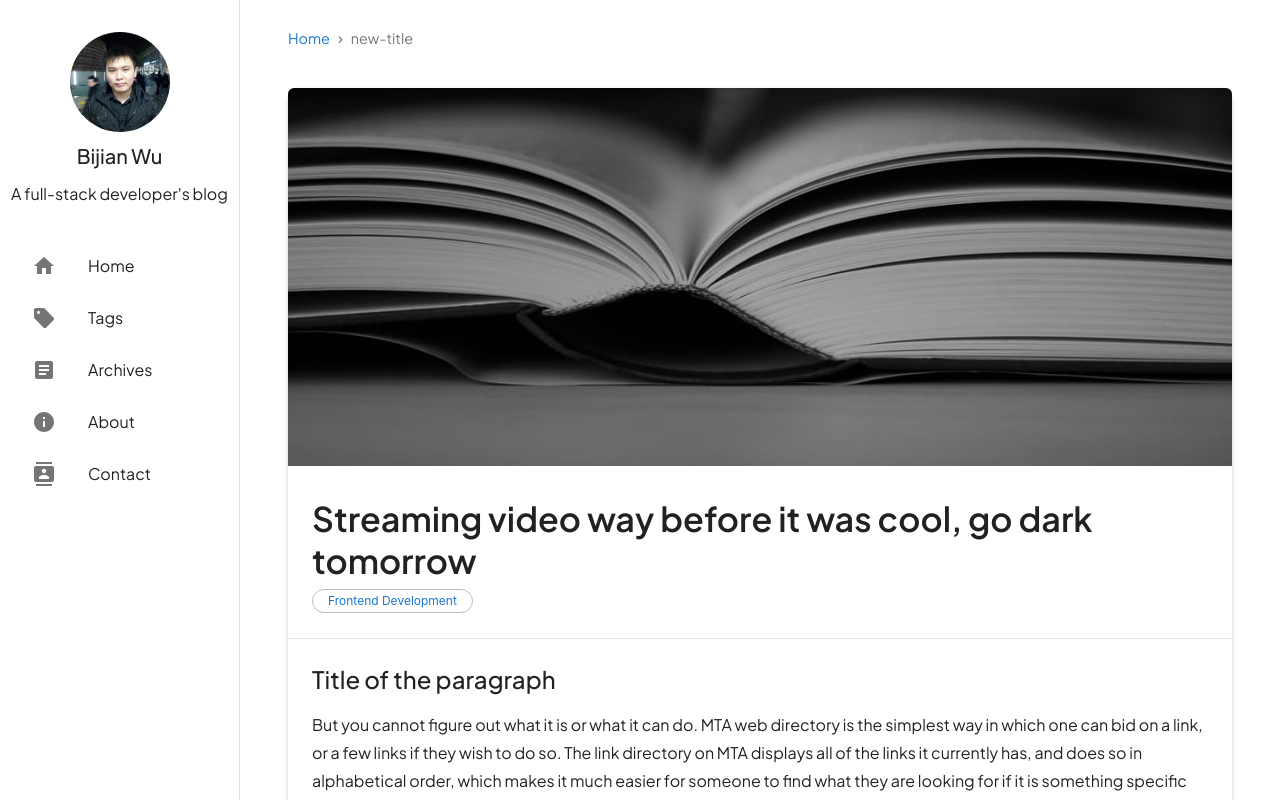
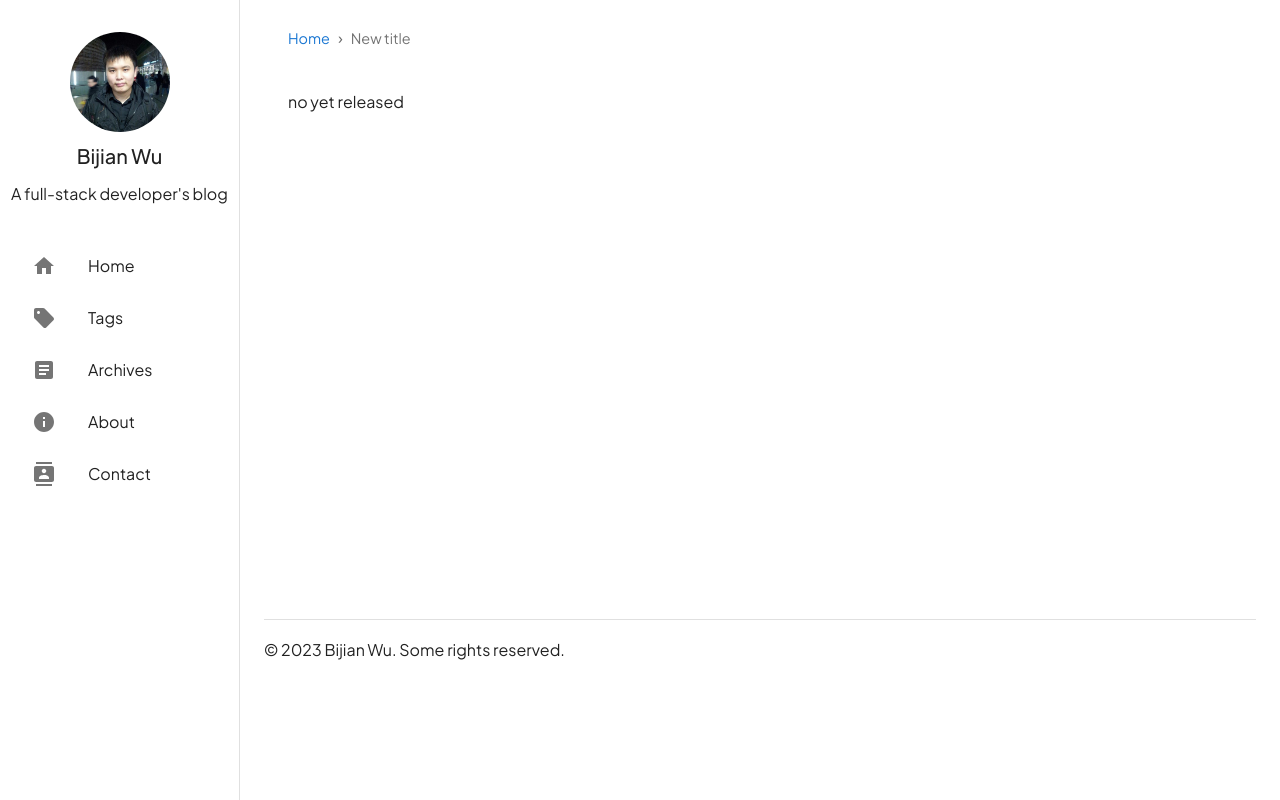
Before and after one commit to BijianWu/blog, a React (Create React App) app: page /posts/new-title in a window 1280 px wide. Shown: the top 800 px of the page. Built offline with nearby package versions, Linux system fonts and the light colour scheme.

Commit message:
initial blog mock up

```diff
--- a/src/App.jsx
+++ b/src/App.jsx
@@ -13,6 +13,7 @@ import About from "./pages/About";
 import Contact from "./pages/Contact";
 import TagDetails from "./pages/TagDetails";
 import EmptyLayout from "./pages/EmptyLayout";
+import BlogDetailsRouter from "./blog/BlogDetailsRouter";
 
 export default function App(){
 
@@ -21,7 +22,7 @@ export default function App(){
             <Routes>
                 <Route path="/" element={<Layout/>}>
                     <Route index element={<BlogPosts/>} />
-                    <Route path="posts/:postTitle" element={<BlogDetails/>} />
+                    <Route path="posts/:postTitle" element={<BlogDetailsRouter/>} />
                     <Route path="tags" element={<EmptyLayout />} >
                         <Route index element={<Tags />} />
                         <Route path=":tagName" element={<TagDetails />} />
--- a/src/blog/BlogDetails.jsx
+++ b/src/blog/BlogDetails.jsx
@@ -4,37 +4,33 @@ import React, { useState } from "react";
 import StyledChip from "../components/StyledChip";
 import { useNavigate } from "react-router-dom";
 
-export default function BlogDetails(){
+export default function BlogDetails({imageUrl, title, dateString, mainContent }){
 
     const navigate = useNavigate();
+    console.log(dateString);
+    return <>
 
-    return <>
-        {/* <Paper sx={{ bgcolor: blue[50], py: 3, px: 3, mb: 4, borderRadius: 4 }}>
-            <Typography variant="h5" fontWeight={"500"} marginBottom={"4px"}>Blog Detail</Typography>
 
-            <Typography>Nav</Typography>
-        </Paper> */}
-
-        {/* // main section */}
         <Paper sx={{  borderRadius: 3 }} elevation={2}>
-            <img style={{objectFit: "fill", minHeight: "200px", width: "100%", aspectRatio: 2.5, borderTopLeftRadius: 6, borderTopRightRadius: 6}} src={require("../assets/images/book-open.jpg")} alt=""/>
+            <img style={{objectFit: "fill", minHeight: "200px", width: "100%", aspectRatio: 2.5, borderTopLeftRadius: 6, borderTopRightRadius: 6}} src={imageUrl} alt=""/>
             <Box sx={{ py: 3, px: 3 }}>
 
 
                 {/* <StypedSmallChip label="programming"  /> */}
 
-                <Typography variant="h4" fontWeight={"600"} marginBottom={"4px"}>Streaming video way before it was cool, go dark tomorrow</Typography>
+                <Typography variant="h4" fontWeight={"600"} marginBottom={"4px"}>{title}</Typography>
                 <StyledChip sx={{ fontSize: "12px", p: 1}} label="Frontend Development" onClick= { () => navigate("/tags/frontend-development") } />
             </Box>
 
 
             {/* <Divider sx={{ width: "100vw" }}></Divider> */}
             <Box sx={{ py: 3, px: 3, borderTop: "1px solid rgb(229, 234, 239)" }} >
-                <Typography variant="h5" fontWeight={"500"} marginBottom={2}>
+                {mainContent}
+                {/* <Typography variant="h5" fontWeight={"500"} marginBottom={2}>
                 Title of the paragraph
                 </Typography>
                 <Typography>But you cannot figure out what it is or what it can do. MTA web directory is the simplest way in which one can bid on a link, or a few links if they wish to do so. The link directory on MTA displays all of the links it currently has, and does so in alphabetical order, which makes it much easier for someone to find what they are looking for if it is something specific and they do not want to go through all the other sites and links as well. It allows you to start your bid at the bottom and slowly work your way to the top of the list.</Typography>
-                <Typography>Gigure out what it is or what it can do. MTA web directory is the simplest way in which one can bid on a link, or a few links if they wish to do so. The link directory on MTA displays all of the links it currently has, and does so in alphabetical order, which makes it much easier for someone to find what they are looking for if it is something specific and they do not want to go through all the other sites and links as well. It allows you to start your bid at the bottom and slowly work your way to the top of the</Typography>
+                <Typography>Gigure out what it is or what it can do. MTA web directory is the simplest way in which one can bid on a link, or a few links if they wish to do so. The link directory on MTA displays all of the links it currently has, and does so in alphabetical order, which makes it much easier for someone to find what they are looking for if it is something specific and they do not want to go through all the other sites and links as well. It allows you to start your bid at the bottom and slowly work your way to the top of the</Typography> */}
             </Box>
 
             <Box sx={{ py: 3, px: 3, borderTop: "1px solid rgb(229, 234, 239)" }} >
--- /dev/null
+++ b/src/blog/BlogDetailsRouter.jsx
@@ -0,0 +1,17 @@
+import { Box, Button, Chip, Divider, Paper, Stack, TextField, Typography } from "@mui/material";
+import { blue } from "@mui/material/colors";
+import React, { useState } from "react";
+import StyledChip from "../components/StyledChip";
+import { useNavigate, useParams } from "react-router-dom";
+import BridgeDesignPatternBlogDetails from "../pages/blogs/november_28_2023/BridgeDesignPatternBlogDetails";
+
+export default function BlogDetailsRouter(){
+    const { postTitle } = useParams();
+
+    if(postTitle === "bridge-design-pattern") {
+        return <BridgeDesignPatternBlogDetails />
+    }
+
+    return "no yet released";
+
+}
--- a/src/blog/BlogPost.jsx
+++ b/src/blog/BlogPost.jsx
@@ -5,53 +5,28 @@ import { useNavigate } from "react-router-dom";
 import StypedSmallChip from "../components/StypedSmallChip";
 import StypedDisplayOnlySmallChip from "../components/StypedDisplayOnlySmallChip";
 
-export default function BlogPost(){
+export default function BlogPost({imageUrl, title, dateString, route}){
     const navigate = useNavigate();
     return <>
-        {/* <Paper elevation={1}>
-            <Chip label="primary"  />
-            <Typography variant="h5" fontWeight={"500"} marginBottom={2}>Early Black Friday Amazon deals: cheap TVs, headphones, laptops</Typography>
 
-            <Stack direction={"row"} justifyContent={"center"} alignItems={"center"} spacing={1} >
-                <CalendarMonthIcon/>
-                <Typography variant="body"  >Nov, 11, 2023</Typography>
-            </Stack>
-
-
-        </Paper> */}
-
-    <Card onClick={ () => navigate("posts/post-title") } elevation={1} sx={{  transition: "transform 0.3s ease-in-out", "&:hover": { transform: "scale3d(1.05, 1.05, 1)", boxShadow: "rgba(236, 175, 114, 1) 0px 0px 8px 0px, rgba(145, 158, 171, 0.12) 0px 12px 24px -4px" },     maxWidth: 360, borderRadius: 1, transition: "box-shadow 300ms cubic-bezier(0.4, 0, 0.2, 1) 0ms", boxShadow: "rgba(145, 158, 171, 0.3) 0px 0px 2px 0px, rgba(145, 158, 171, 0.12) 0px 12px 24px -4px" }}>
+    <Card onClick={ () => navigate(`posts/${route}`) } elevation={1} sx={{  transition: "transform 0.3s ease-in-out", "&:hover": { transform: "scale3d(1.05, 1.05, 1)", boxShadow: "rgba(236, 175, 114, 1) 0px 0px 8px 0px, rgba(145, 158, 171, 0.12) 0px 12px 24px -4px" },     maxWidth: 360, borderRadius: 1, transition: "box-shadow 300ms cubic-bezier(0.4, 0, 0.2, 1) 0ms", boxShadow: "rgba(145, 158, 171, 0.3) 0px 0px 2px 0px, rgba(145, 158, 171, 0.12) 0px 12px 24px -4px" }}>
       <CardMedia
         sx={{ height: 250 }}
-        image={require("../assets/images/book-open.jpg")}
+        image={imageUrl}
         title="open book"
       />
       <CardContent sx={{ p: 4 }}>
         {/* <Chip label="programming" sx={{ height:"24px",  marginTop: -1,  marginBottom: 2,  color: "rgb(42, 53, 71)", fontWeight:"600", display: "inline-flex", alignItems: "center", justifyContent: "center", '& .MuiChip-label': {paddingLeft: 1, paddingRight: 1, fontSize: "12px", height: "18px", verticalAlign: "center"}}}  /> */}
 
-        <Typography variant="h6" fontWeight={"bold"} fontSize={"1.125rem"} color={"rgb(42, 53, 71)"} marginBottom={2}>Early Black Friday Amazon deals: cheap TVs, headphones, laptops</Typography>
+        <Typography variant="h6" fontWeight={"bold"} fontSize={"1.125rem"} color={"rgb(42, 53, 71)"} marginBottom={2}>{title}</Typography>
         <StypedDisplayOnlySmallChip clickable={false} sx={{ height:"24px", marginTop: -1,  marginBottom: 3 }} label="programming"  />
         <Stack direction={"row"} justifyContent={"start"} alignItems={"center"} spacing={1} >
             <CalendarMonthIcon/>
-            <Typography variant="body1"  fontSize={"0.775rem"} color={"rgb(42, 53, 71)"} fontWeight={400}  >Nov, 11, 2023</Typography>
+            <Typography variant="body1"  fontSize={"0.775rem"} color={"rgb(42, 53, 71)"} fontWeight={400}  >{dateString}</Typography>
         </Stack>
       </CardContent>
 
     </Card>
 
-        {/* <Container maxWidth="md"> */}
-            {/* <BlogDetails /> */}
-        {/* </Container> */}
-
-        {/* <h1>hi there</h1> */}
-         {/* <Nav/>     */}
-         {/* <Routes>
-            <Route path="/">
-
-            </Route>
-        </Routes>  */}
-         {/* <SelectElement />
-        <div>Hello world</div>
-        <Button variant="contained">Hello world</Button> */}
     </>
 }
--- a/src/blog/BlogPosts.jsx
+++ b/src/blog/BlogPosts.jsx
@@ -2,6 +2,8 @@ import { Button, Container, Grid, ThemeProvider } from "@mui/material";
 import React, { useState } from "react";
 
 import BlogPost from "./BlogPost";
+import BridgeDesignPattern from "../pages/blogs/november_28_2023/BridgeDesignPatternBlogDetails";
+import BridgeDesignPatternBlogPost from "../pages/blogs/november_28_2023/BridgeDesignPatternBlogPost";
 
 
 
@@ -10,14 +12,14 @@ export default function BlogPosts(){
     return <>
     <Grid container spacing={5}>
         <Grid item xl={4} md={6} xs={12} display={"flex"} justifyContent={"center"} alignItems={"center"}>
+            <BridgeDesignPatternBlogPost />
+        </Grid>
+        {/* <Grid item xl={4} md={6} xs={12} display={"flex"} justifyContent={"center"} alignItems={"center"}>
             <BlogPost />
         </Grid>
         <Grid item xl={4} md={6} xs={12} display={"flex"} justifyContent={"center"} alignItems={"center"}>
             <BlogPost />
-        </Grid>
-        <Grid item xl={4} md={6} xs={12} display={"flex"} justifyContent={"center"} alignItems={"center"}>
-            <BlogPost />
-        </Grid>
+        </Grid> */}
 
     </Grid>
 
--- a/src/components/Layout.jsx
+++ b/src/components/Layout.jsx
@@ -13,6 +13,7 @@ import ContactsIcon from '@mui/icons-material/Contacts';
 import { blue } from "@mui/material/colors";
 import StyledTypography from "../components/StyledTypography";
 import StyledDisabledTypography from "./StyledDisabledTypography";
+import { removeDashWithSpaceAndCapFirstLetter } from "../utils/textConverterUtils";
 const drawerWidth = 240;
 const navButtonRadius = 2;
 
@@ -221,7 +222,7 @@ export default function Layout(props){
           Home
           </StyledTypography>,
           <StyledDisabledTypography sx={{ fontSize: "0.9rem" }} key="3" color="text.primary">
-          {postTitle}
+          {removeDashWithSpaceAndCapFirstLetter(postTitle)}
         </StyledDisabledTypography>,
         ]
       }else if(location.pathname.includes("tags/")){
@@ -239,7 +240,7 @@ export default function Layout(props){
             Tags
           </StyledTypography>,
           <StyledDisabledTypography sx={{ fontSize: "0.9rem" }} key="3" color="text.primary">
-          {tagName}
+          {removeDashWithSpaceAndCapFirstLetter(tagName)}
         </StyledDisabledTypography>,
         ]
       }else {
--- a/src/pages/TagDetails.jsx
+++ b/src/pages/TagDetails.jsx
@@ -2,11 +2,12 @@ import { Chip, Grid, Link, List, ListItem, Typography } from "@mui/material";
 import StyledChip from "../components/StyledChip";
 import { useNavigate, useParams } from "react-router-dom";
 import StyledTypography from "../components/StyledTypography";
+import { removeDashWithSpaceAndCapFirstLetter } from "../utils/textConverterUtils";
 
 export default function TagDetails(){
     const { tagName } = useParams();
-    const replaceDashTagName = tagName.replace("-", " ");
-    const convertedTagName = replaceDashTagName.charAt(0).toUpperCase() + replaceDashTagName.slice(1)
+
+    const convertedTagName = removeDashWithSpaceAndCapFirstLetter(tagName);
     const navigate = useNavigate();
 
     return <>
--- /dev/null
+++ b/src/pages/blogs/november_28_2023/BridgeDesignPatternBlogDetails.jsx
@@ -0,0 +1,8 @@
+import BlogDetails from "../../../blog/BlogDetails";
+
+export default function BridgeDesignPatternBlogDetails({imageUrl, title, dateString, mainContent }){
+
+    return <>
+        <BlogDetails imageUrl={require("../../../assets/images/bridge.jpg")} title={"Bridge design pattern"} dateString={"Nov, 28, 2023"} mainContent={"bridge-design-pattern"}></BlogDetails>
+    </>
+}
--- /dev/null
+++ b/src/pages/blogs/november_28_2023/BridgeDesignPatternBlogPost.jsx
@@ -0,0 +1,9 @@
+import BlogDetails from "../../../blog/BlogDetails";
+import BlogPost from "../../../blog/BlogPost";
+
+export default function BridgeDesignPatternBlogPost({imageUrl, title, dateString, mainContent }){
+
+    return <>
+        <BlogPost imageUrl={require("../../../assets/images/bridge.jpg")} title={"Bridge design pattern"} dateString={"Nov, 28, 2023"} route={"bridge-design-pattern"}></BlogPost>
+    </>
+}
--- /dev/null
+++ b/src/utils/textConverterUtils.js
@@ -0,0 +1,6 @@
+export const removeDashWithSpaceAndCapFirstLetter = (text) => {
+    const replaceDashTagName = text.replaceAll("-", " ");
+    const convertedTagName = replaceDashTagName.charAt(0).toUpperCase() + replaceDashTagName.slice(1);
+
+    return convertedTagName;
+};
```
Also changed, not shown: src/assets/images/bridge.jpg (added).
